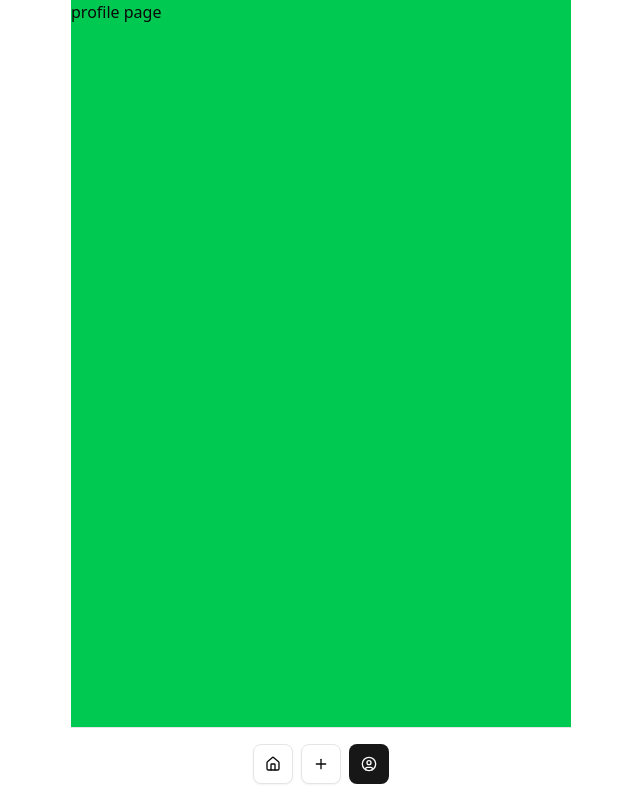
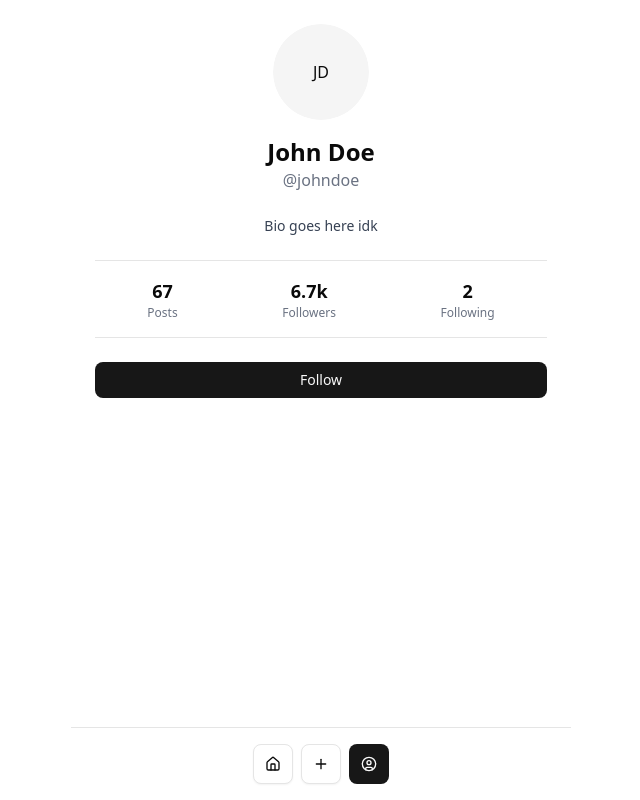
Before and after one commit to nailuj29/goathacks-2026, a Next.js app in the folder apps/web/: page /profile in a window 1280 px wide. Shown: the whole page, without its empty margins (319-959 px from the left). Built offline with nearby package versions, Linux system fonts and the light colour scheme.

Commit message:
Dummy profile page

```diff
--- a/apps/web/app/(with-navbar)/profile/page.tsx
+++ b/apps/web/app/(with-navbar)/profile/page.tsx
@@ -1,3 +1,40 @@
-export default function HomePage() {
-  return <div className="w-full h-screen bg-green-500">profile page</div>;
+import { Avatar, AvatarImage, AvatarFallback } from "@/components/ui/avatar";
+import { Button } from "@/components/ui/button";
+
+export default function ProfilePage() {
+  return (
+    <div className="w-full p-6 space-y-6">
+      <div className="flex flex-col items-center space-y-4">
+        <Avatar className="w-24 h-24">
+          <AvatarImage src="" />
+          <AvatarFallback>JD</AvatarFallback>
+        </Avatar>
+        <div className="text-center">
+          <h1 className="text-2xl font-semibold">John Doe</h1>
+          <p className="text-gray-500">@johndoe</p>
+        </div>
+      </div>
+
+      <div className="text-center">
+        <p className="text-sm text-gray-700">Bio goes here idk</p>
+      </div>
+
+      <div className="flex justify-around py-4 border-y">
+        <div className="text-center">
+          <p className="text-lg font-semibold">67</p>
+          <p className="text-xs text-gray-500">Posts</p>
+        </div>
+        <div className="text-center">
+          <p className="text-lg font-semibold">6.7k</p>
+          <p className="text-xs text-gray-500">Followers</p>
+        </div>
+        <div className="text-center">
+          <p className="text-lg font-semibold">2</p>
+          <p className="text-xs text-gray-500">Following</p>
+        </div>
+      </div>
+
+      <Button className="w-full">Follow</Button>
+    </div>
+  );
 }
```
